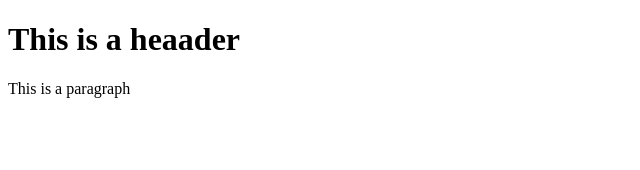
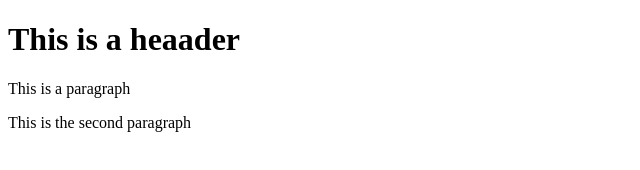
Before and after one commit to abhishekkini10/sample, a website: page index.html in a window 1280 px wide. Shown: the whole page, without its empty margins (0-640 px from the left). Drawn offline with Linux system fonts and the light colour scheme.

Commit message:
fourth commit

```diff
--- a/index.html
+++ b/index.html
@@ -4,6 +4,7 @@
         <body>
             <h1>This is a heaader</h1>
             <p>This is a paragraph</p>
+            <p>This is the second paragraph</p>
 
         </body>
 
```
Also changed, not shown: package.json (added, +24 -0 lines), templates/test.html (+1 -0 lines), 2 other files.
